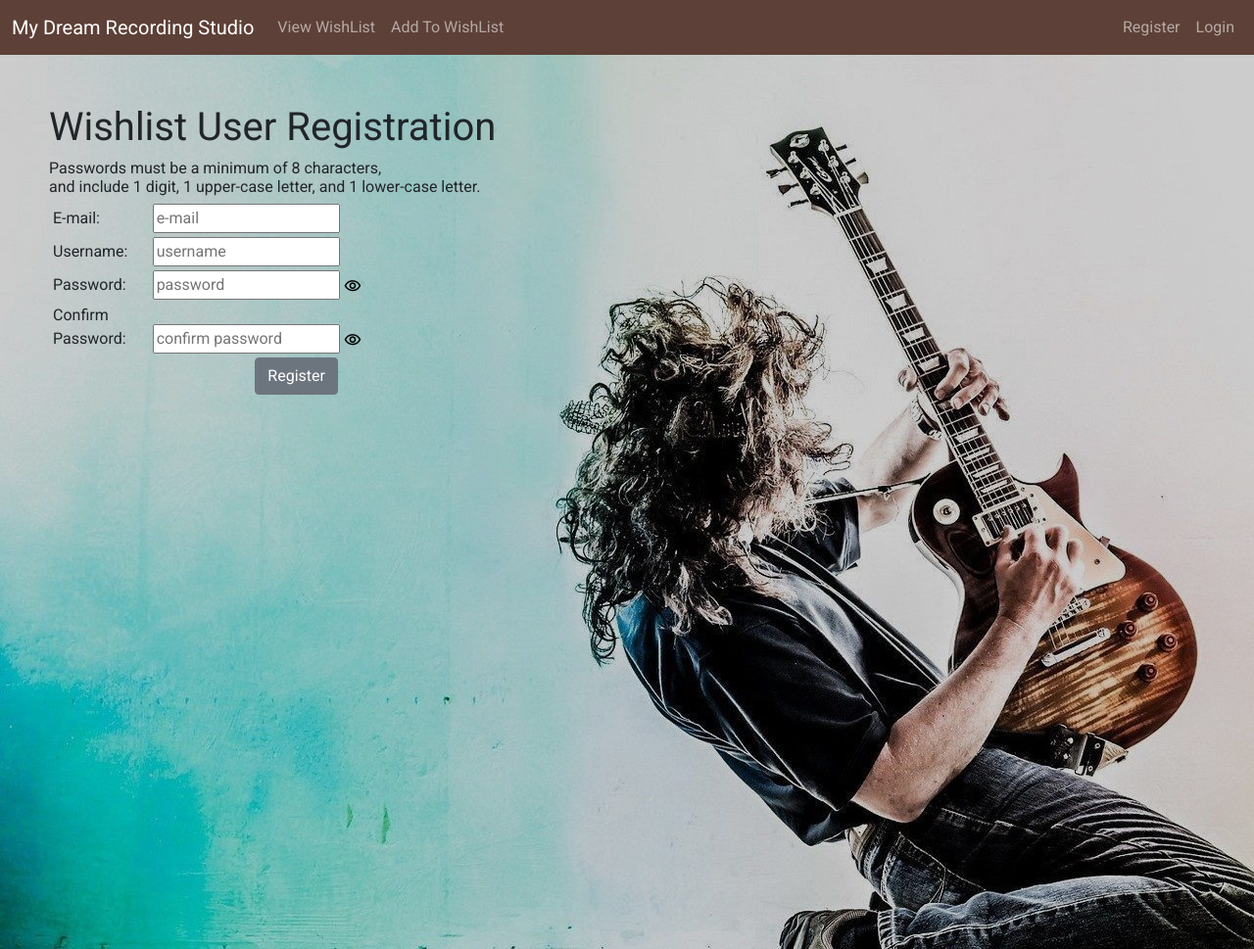
After one commit to danieldidit/Dream-Recording-Studio-Wishlist, a PHP site: page /MyDreamRecordingStudio/register.php in a window 1280 px wide. The commit adds this page. Shown: the whole page at 98% size. Run offline with PHP 8.4, Linux system fonts and the light colour scheme.

Commit message:
Commit # 3 Added full edit and delete function. Added error.php, register.php,save-registration.php, and made it possible for user to register to the website. Also added login.php, and logout.php pages but have not yet added code to them. Also made overall visual changes with CSS, and created javascript functions to show/hide passwords, and to compare the password with confirm password.

```diff
--- a/404.php
+++ b/404.php
@@ -6,7 +6,7 @@ require 'includes/header.php';
 <main class="four0four">
     <div>
         <h1>Looks like that page is missing..</h1>
-        <p>Please use one of the links above then try again.</p>
+        <p>Please use one of the links above.</p>
     </div>
 </main>
 </body>
--- a/css/styles.css
+++ b/css/styles.css
@@ -110,6 +110,7 @@ a {
     color: burlywood;
 }
 
+
 /********************************/
 /***** wishlist-details.php *****/
 /********************************/
@@ -123,7 +124,7 @@ a {
 }
 
 .wishlist-details > div {
-    background-color: rgba(0, 0, 0, 0.5);
+    background-color: rgba(0, 0, 0, 0.2);
     width: 100%;
     height: 100%;
     padding: 25px;
@@ -153,6 +154,10 @@ a {
     color: burlywood;
 }
 
+.save-wishlist-details {
+    margin-left: 163px;
+}
+
 /*****************************/
 /***** save-wishlist.php *****/
 /*****************************/
@@ -174,6 +179,8 @@ a {
 /******** 404.php ********/
 /*************************/
 
+/**Also uses the same styling for the error page**/
+
 .four0four {
     background-image: url(../img/lost.jpg);
     height: 913px;
@@ -192,3 +199,35 @@ a {
     color: white;
     padding-top: 120px;
 }
+
+/*************************************/
+/******** delete-wishlist.php ********/
+/*************************************/
+
+.delete-wishlist {
+    background-image: url(../img/terminator.png);
+    padding: 50px;
+    height: 913px;
+    color: white;
+    font-size: 40px;
+}
+
+/******************************/
+/******** register.php ********/
+/******************************/
+
+.register {
+    background-image: url(../img/register.jpg);
+    height: 913px;
+
+}
+
+.register > div{
+    padding: 50px;
+    background-color: rgba(0, 0, 0, 0.2);
+    height: 913px;
+}
+
+.offset-1 {
+    padding-left: 112px;
+}
--- a/js/scripts.js
+++ b/js/scripts.js
@@ -2,3 +2,32 @@
 function confirmDelete() {
     return confirm('Are you sure you want to delete this club?')
 }
+
+// toggle password input on register form
+function showHidePassword(txt, img) {
+    let password = document.getElementById(txt)
+    let icon = document.getElementById(img)
+
+    // if input type is password(hidden), change to text(visible) and toggle icon
+    if (password.type == 'password') {
+        password.type = 'text'
+        icon.src = 'img/hide.png'
+    }
+    else {
+        password.type = 'password'
+        icon.src = 'img/show.png'
+    }
+}
+// compare the password and confirm password
+function comparePasswords() {
+    let password = document.getElementById('password').value
+    let confirm = document.getElementById('confirm').value
+
+    if (password == confirm){
+        return true
+    }
+    else{
+        alert('Passwords do not match')
+        return false
+    }
+}
--- /dev/null
+++ b/register.php
@@ -0,0 +1,44 @@
+<!-- Sets the title as register and calls in the header-->
+<?php
+$title = 'register';
+require 'includes/header.php';
+?>
+
+<main class="register">
+    <div>
+        <h1>Wishlist User Registration</h1>
+        <!-- Tells the user what the password requirements are -->
+        <h6>Passwords must be a minimum of 8 characters,<br> and include 1 digit, 1 upper-case
+            letter, and 1 lower-case letter.</h6>
+        <!-- From that gathers the users information for registration-->
+        <form method="post" action="save-registration.php">
+            <fieldset class="m-1">
+                <label for="email" class="col-1">E-mail:</label>
+                <input name="email" id="email" required type="email" placeholder="e-mail"/>
+            </fieldset>
+            <fieldset class="m-1">
+                <label for="username" class="col-1">Username:</label>
+                <input name="username" id="username" required type="text" placeholder="username"/>
+            </fieldset>
+            <fieldset class="m-1">
+                <label for="password" class="col-1">Password:</label>
+                <input type="password" name="password" id="password" required
+                       pattern="(?=.*\d)(?=.*[a-z])(?=.*[A-Z]).{8,}" placeholder="password"/>
+                <img src="img/show.png" alt="Show/Hide" id="showHide"
+                     onclick="showHidePassword('password', 'showHide')"/>
+            </fieldset>
+            <fieldset class="m-1">
+                <label for="confirm" class="col-1">Confirm Password:</label>
+                <input type="password" name="confirm" id="confirm" required
+                       pattern="(?=.*\d)(?=.*[a-z])(?=.*[A-Z]).{8,}" placeholder="confirm password"/>
+                <img src="img/show.png" alt="Show/Hide" id="showHide2"
+                     onclick="showHidePassword('confirm', 'showHide2')"/>
+            </fieldset>
+            <div class="offset-1">
+                <button class="btn btn-secondary" onclick="return comparePasswords()">Register</button>
+            </div>
+        </form>
+    </div>
+</main>
+</body>
+</html>
```
Also changed, not shown: delete-wishlist.php (added, +48 -0 lines), error.php (added, +13 -0 lines), save-registration.php (added, +89 -0 lines), save-wishlist.php (+8 -5 lines), wishlist-details.php (+8 -4 lines), wishlist.php (+28 -1 lines), img/hide.png (added), img/register.jpg (added), img/show.png (added), img/terminator.png (added), login.php (added), logout.php (added).
